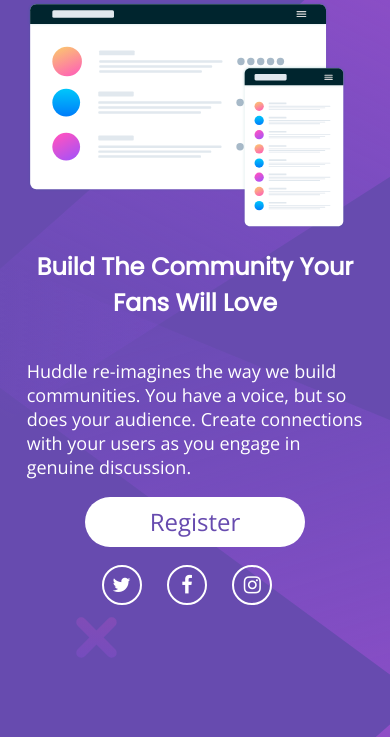
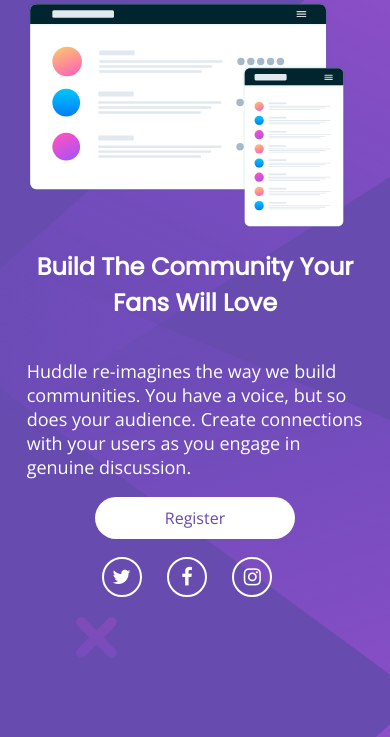
Before and after one commit to ChamuMutezva/HuddlePageStage1, a plain HTML site: page index.html in a window 390 px wide. Shown: the part 107-844 px from the top of the page. Drawn offline with nearby package versions, Linux system fonts and the light colour scheme.

Commit message:
feat: padding fix issue to the register anchor tag

```diff
--- a/index.html
+++ b/index.html
@@ -39,7 +39,7 @@
         Huddle re-imagines the way we build communities. You have a voice, but so does your audience.
         Create connections with your users as you engage in genuine discussion.
       </p>
-      <div id="register">Register</div>
+      <a href="" id="register">Register</a>
     </aside>
   </main>
 
--- a/main.css
+++ b/main.css
@@ -61,16 +61,18 @@
     font-size: large;
 }
 
-div#register {
-    width: 150px;
+#register {
+    /*width: 150px;
     height: 30px;
     font-size: x-large;
-    /* border: 1px solid red; */
+     border: 1px solid red; */
     background-color: white;
     text-align: center;
     border-radius: 25px;
     color: hsl(257, 40%, 49%);
-    padding: 0 10px;
+    padding: 10px 70px;
+    justify-self: start;
+    text-decoration: none;
 }
 
 .attribution a {
@@ -97,14 +99,9 @@
         font-weight: 700;
     }
 
-    div#register {
-        margin: 0 auto;
-        width: 200px;
-        height: 50px;
-        line-height: 50px;
-        font-size: x-large;
-        /* font-stretch: extra-expanded;
-        font-weight: bolder;*/
+    #register {
+        margin: auto;
+
     }
     aside p {
         font-size: large;
```
